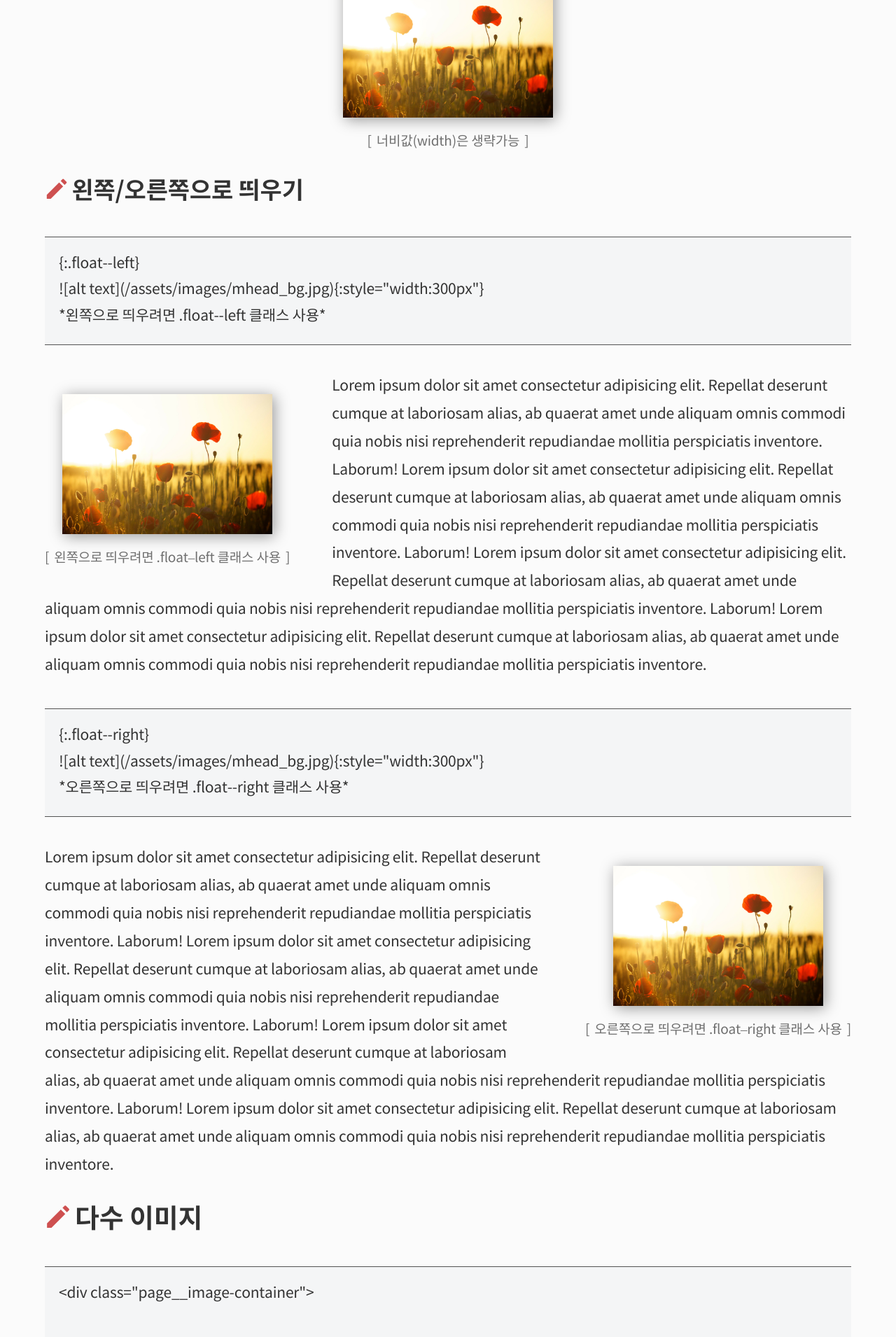
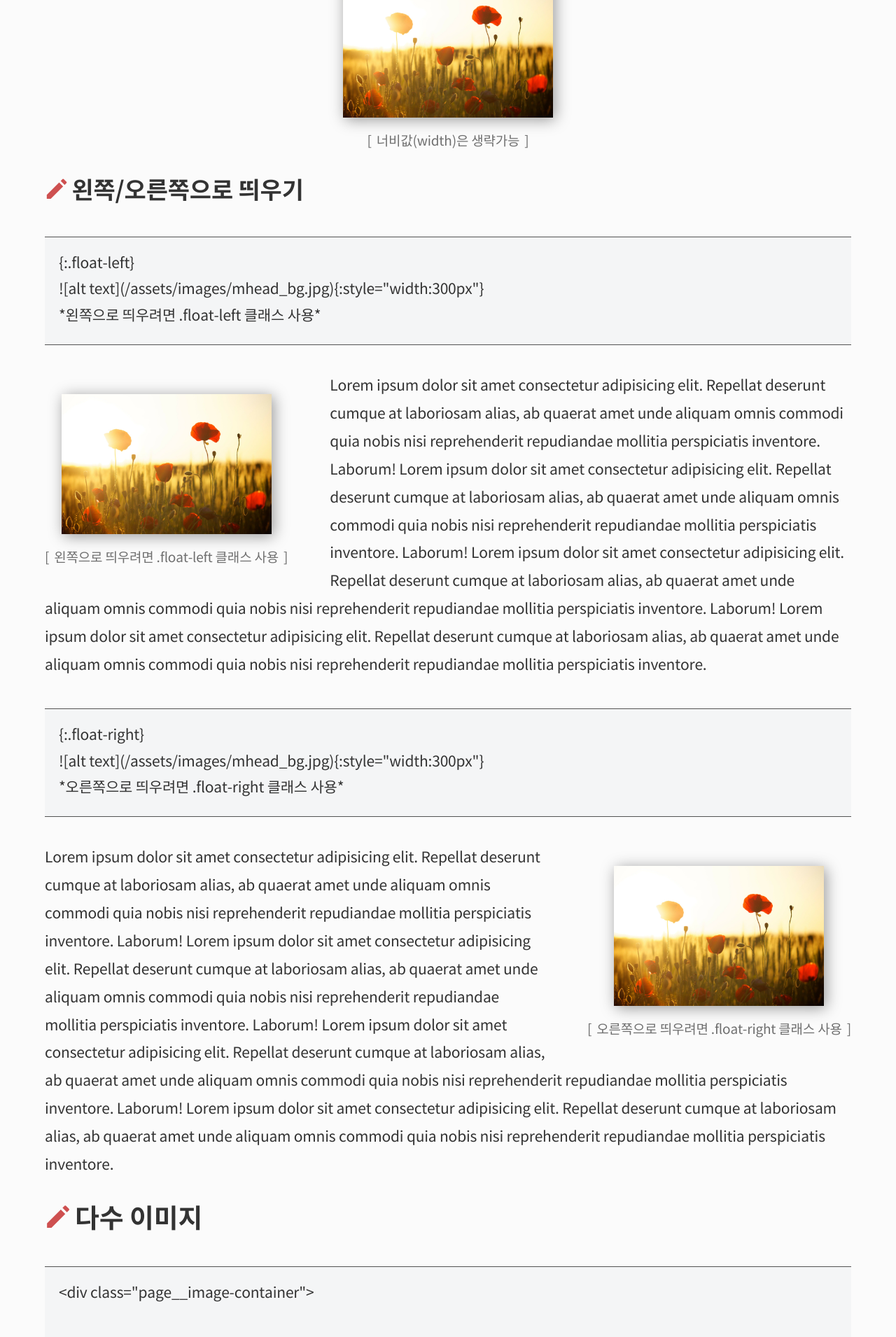
Before and after one commit to selosele/jekyll-theme-tidyred, a Jekyll site: the page built from _posts/2020-06-23-example-post04.md, in a window 1280 px wide. Shown: the part 2781-4691 px from the top of the page at 70% size. Built offline with Jekyll 4.4.1, drawn with Linux system fonts in a browser that asks for light colours; cached includes are drawn as plain includes.

Commit message:
레이아웃 HTML/CSS 수정 및 포스트 수정

```diff
--- a/_includes/image.html
+++ b/_includes/image.html
@@ -1,4 +1,4 @@
-<figure class="page__figure{% if include.align %} float--{{ include.align }}{% endif %}">
+<figure class="page__figure{% if include.align %} float-{{ include.align }}{% endif %}">
   <img src='{{ include.url | relative_url }}' alt='{{ include.alt }}'{% if include.width %} width="{{ include.width }}"{% endif %}>
   <figcaption class="page__figcaption">{{ include.description }}</figcaption>
 </figure>
--- a/_posts/2020-06-23-example-post04.md
+++ b/_posts/2020-06-23-example-post04.md
@@ -60,26 +60,26 @@
 ### 왼쪽/오른쪽으로 띄우기
 
 <pre class="codebox" title="markdown 코드">
-  {:.float--left}
+  {:.float-left}
   ![alt text]({{"/assets/images/mhead_bg.jpg" | relative_url}}){:style="width:300px"}
-  *왼쪽으로 띄우려면 .float--left 클래스 사용*
+  *왼쪽으로 띄우려면 .float-left 클래스 사용*
 </pre>
 
-{:.float--left}
+{:.float-left}
 ![alt text]({{"/assets/images/mhead_bg.jpg" | relative_url}}){:style="width:300px"}
-*왼쪽으로 띄우려면 .float--left 클래스 사용*
+*왼쪽으로 띄우려면 .float-left 클래스 사용*
 
 Lorem ipsum dolor sit amet consectetur adipisicing elit. Repellat deserunt cumque at laboriosam alias, ab quaerat amet unde aliquam omnis commodi quia nobis nisi reprehenderit repudiandae mollitia perspiciatis inventore. Laborum! Lorem ipsum dolor sit amet consectetur adipisicing elit. Repellat deserunt cumque at laboriosam alias, ab quaerat amet unde aliquam omnis commodi quia nobis nisi reprehenderit repudiandae mollitia perspiciatis inventore. Laborum! Lorem ipsum dolor sit amet consectetur adipisicing elit. Repellat deserunt cumque at laboriosam alias, ab quaerat amet unde aliquam omnis commodi quia nobis nisi reprehenderit repudiandae mollitia perspiciatis inventore. Laborum! Lorem ipsum dolor sit amet consectetur adipisicing elit. Repellat deserunt cumque at laboriosam alias, ab quaerat amet unde aliquam omnis commodi quia nobis nisi reprehenderit repudiandae mollitia perspiciatis inventore.
 
 <pre class="codebox" title="markdown 코드">
-  {:.float--right}
+  {:.float-right}
   ![alt text]({{"/assets/images/mhead_bg.jpg" | relative_url}}){:style="width:300px"}
-  *오른쪽으로 띄우려면 .float--right 클래스 사용*
+  *오른쪽으로 띄우려면 .float-right 클래스 사용*
 </pre>
 
-{:.float--right}
+{:.float-right}
 ![alt text]({{"/assets/images/mhead_bg.jpg" | relative_url}}){:style="width:300px"}
-*오른쪽으로 띄우려면 .float--right 클래스 사용*
+*오른쪽으로 띄우려면 .float-right 클래스 사용*
 
 Lorem ipsum dolor sit amet consectetur adipisicing elit. Repellat deserunt cumque at laboriosam alias, ab quaerat amet unde aliquam omnis commodi quia nobis nisi reprehenderit repudiandae mollitia perspiciatis inventore. Laborum! Lorem ipsum dolor sit amet consectetur adipisicing elit. Repellat deserunt cumque at laboriosam alias, ab quaerat amet unde aliquam omnis commodi quia nobis nisi reprehenderit repudiandae mollitia perspiciatis inventore. Laborum! Lorem ipsum dolor sit amet consectetur adipisicing elit. Repellat deserunt cumque at laboriosam alias, ab quaerat amet unde aliquam omnis commodi quia nobis nisi reprehenderit repudiandae mollitia perspiciatis inventore. Laborum! Lorem ipsum dolor sit amet consectetur adipisicing elit. Repellat deserunt cumque at laboriosam alias, ab quaerat amet unde aliquam omnis commodi quia nobis nisi reprehenderit repudiandae mollitia perspiciatis inventore.
 
--- a/_sass/tidy-red/_components.scss
+++ b/_sass/tidy-red/_components.scss
@@ -165,14 +165,14 @@
       margin: 1.5rem 0;
 
       &.float {
-         &--left {
+         &-left {
             @media (min-width: $min_medium_width) {
                float: left;
                margin-right: 3rem;
             }
          }
 
-         &--right {
+         &-right {
             @media (min-width: $min_medium_width) {
                float: right;
                margin-left: 3rem;
--- a/_sass/tidy-red/_page.scss
+++ b/_sass/tidy-red/_page.scss
@@ -176,14 +176,14 @@
          margin: 1.5rem 0;
 
          &.float {
-            &--left {
+            &-left {
                @media (min-width: $min_medium_width) {
                   float: left;
                   margin-right: 3rem;
                }
             }
 
-            &--right {
+            &-right {
                @media (min-width: $min_medium_width) {
                   float: right;
                   margin-left: 3rem;
```
